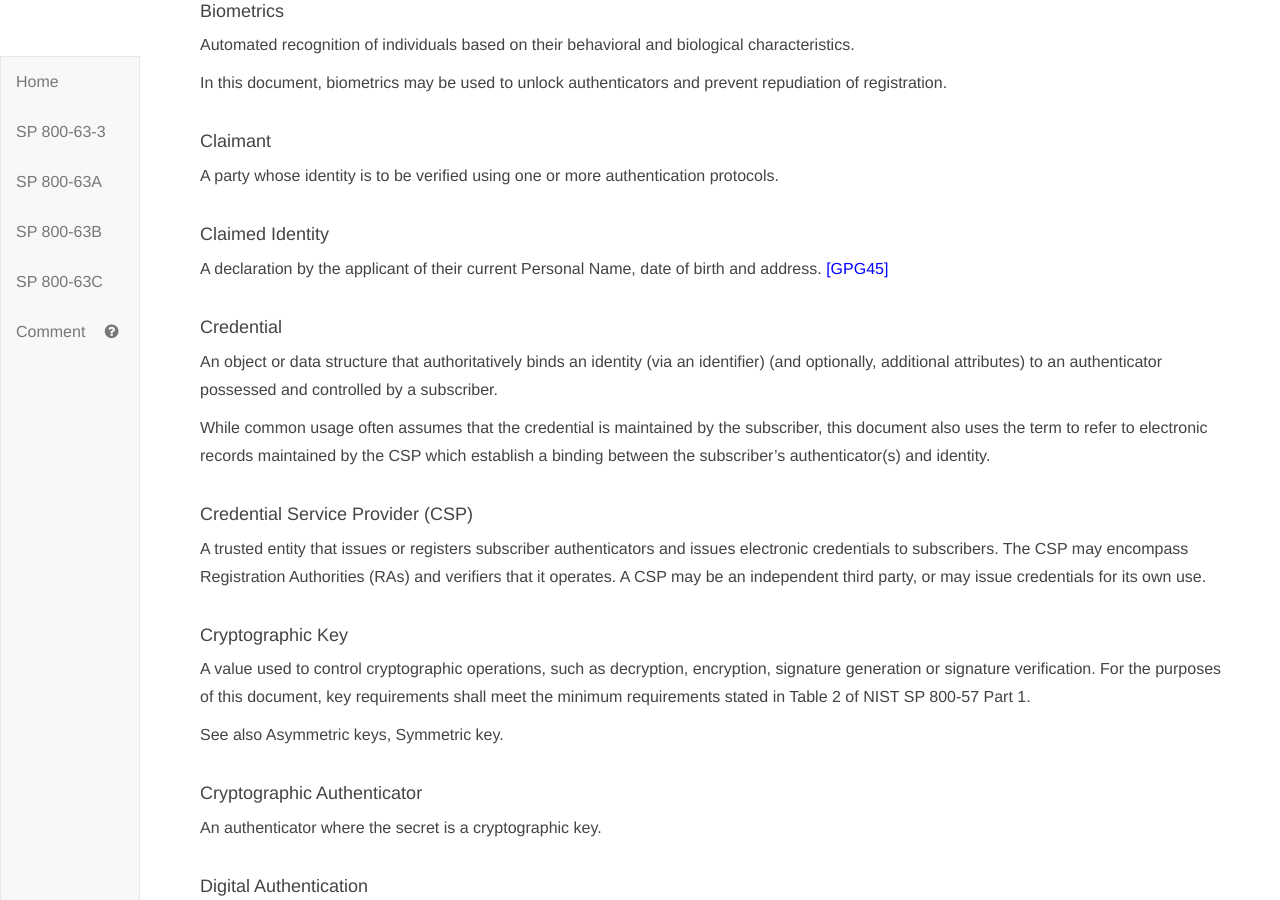
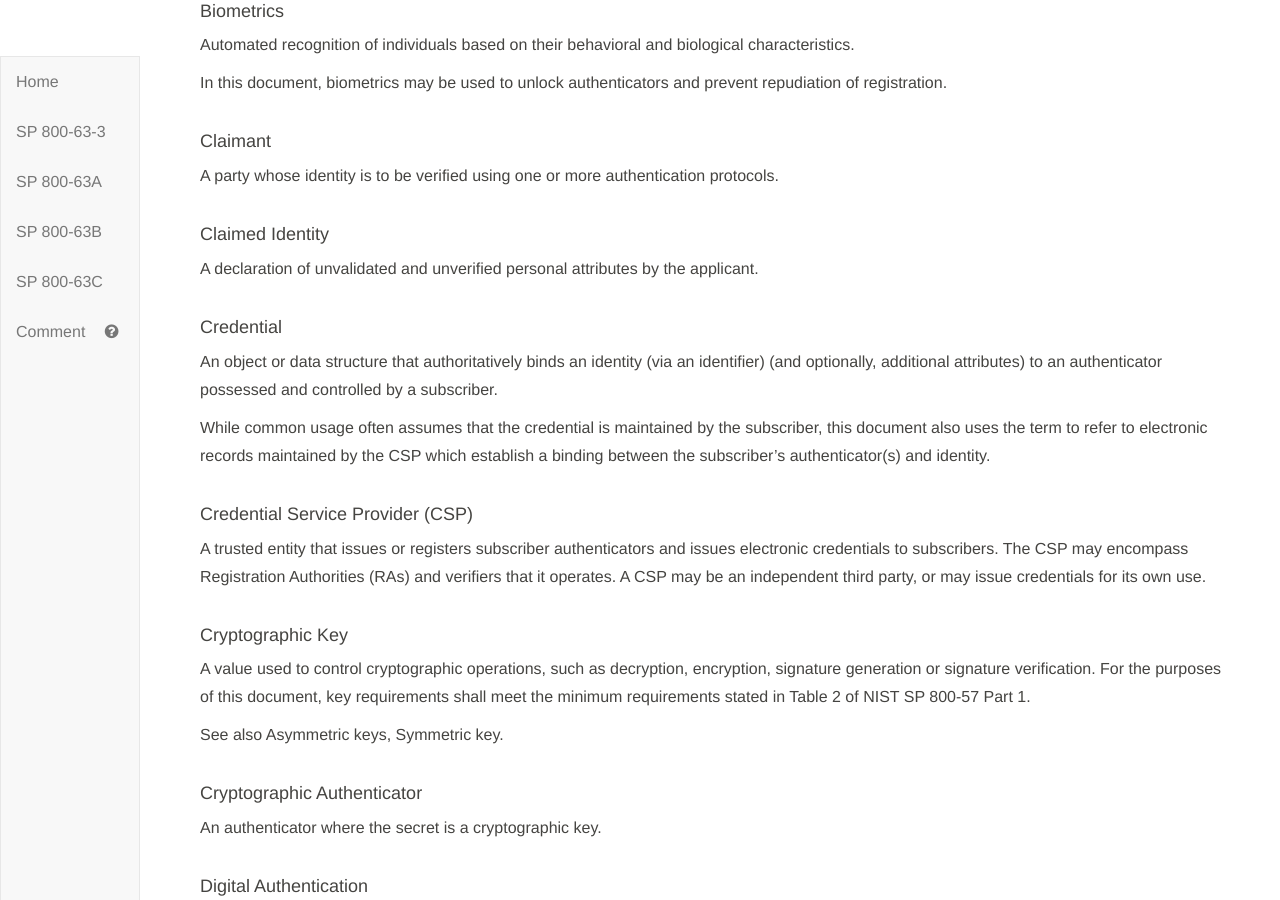
Before and after one commit to usnistgov/800-63-3, a Jekyll site: the page built from sp800-63-3.md, in a window 1280 px wide and 900 px high, scrolled down 14989 px. Built offline with Jekyll 4.4.1, drawn with Linux system fonts in a browser that asks for light colours.

Commit message:
Closes #385

```diff
--- a/sp800-63-3/sec3_definitions.md
+++ b/sp800-63-3/sec3_definitions.md
@@ -62,7 +62,7 @@ In this document, biometrics may be used to unlock authenticators and prevent re
 A party whose identity is to be verified using one or more authentication protocols.
 
 #### Claimed Identity
-A declaration by the applicant of their current Personal Name, date of birth and address. [[GPG45]](#gpg45)
+A declaration of unvalidated and unverified personal attributes by the applicant.
 
 #### Credential
 An object or data structure that authoritatively binds an identity (via an identifier) (and optionally, additional attributes) to an authenticator possessed and controlled by a subscriber.
```
